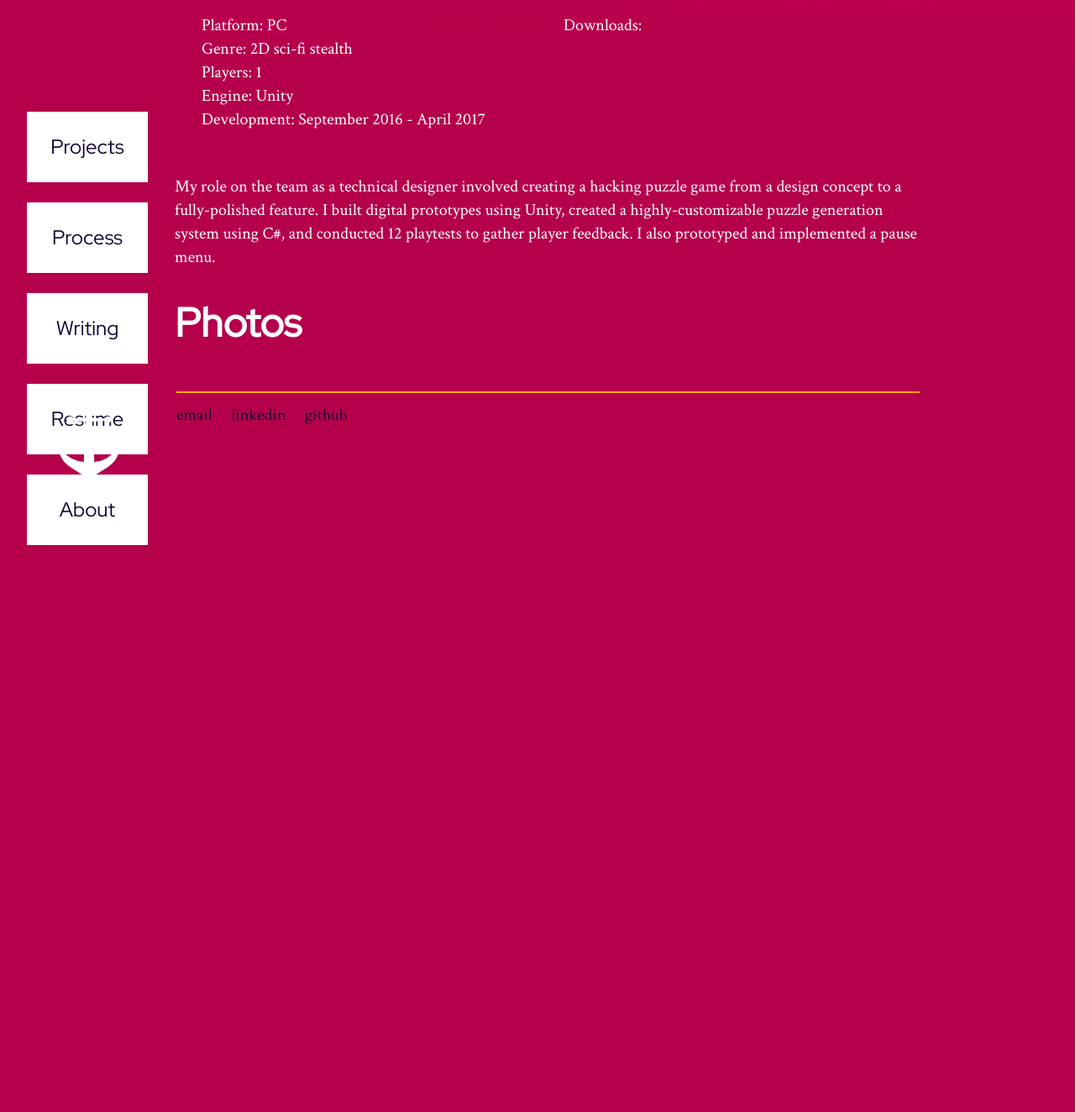
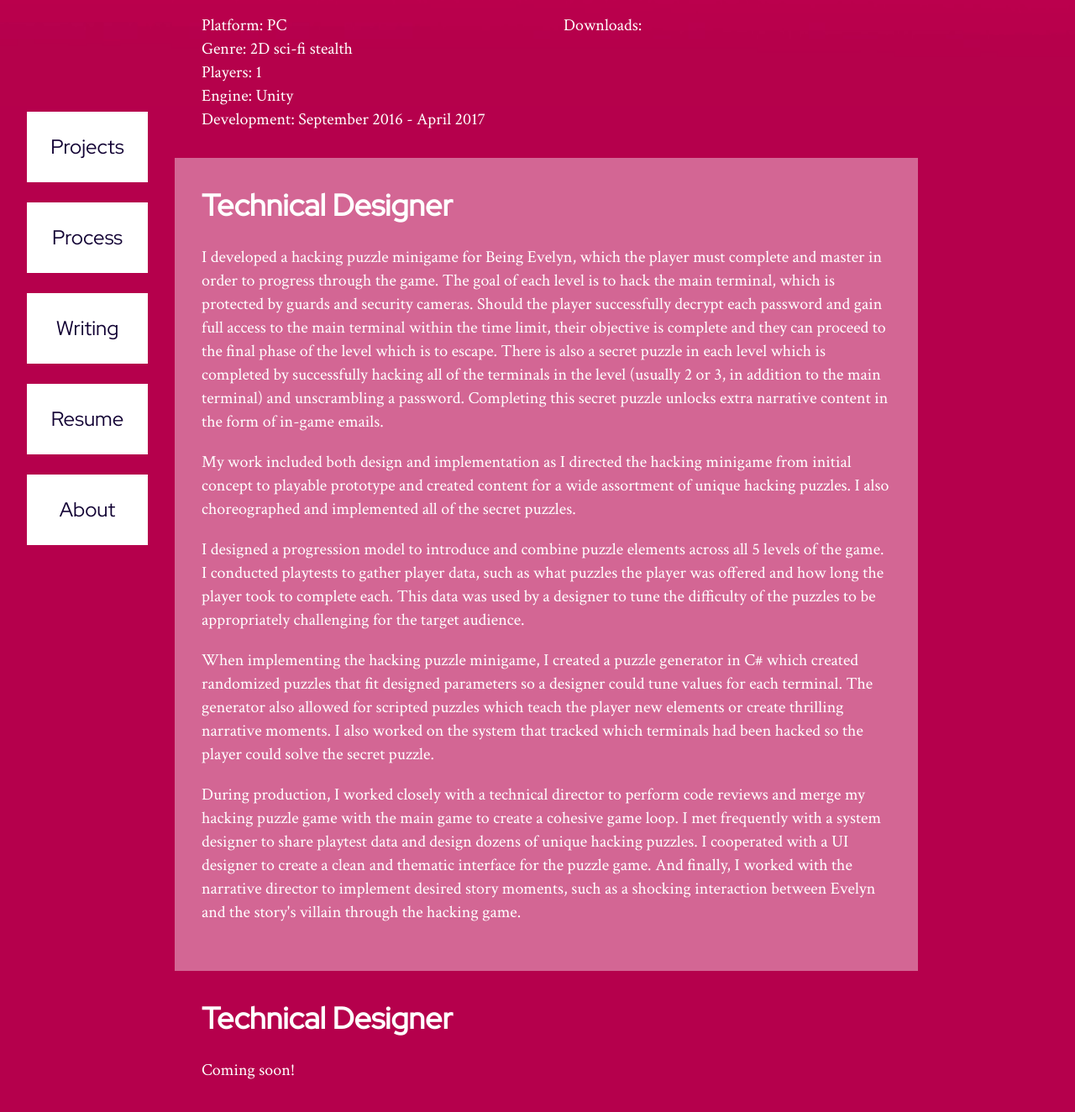
Before and after one commit to digigrant/digigrant.github.io, a Jekyll site: the page built from projects/being-evelyn.html, in a window 1280 px wide and 1400 px high, scrolled down 783 px, cut to the strip 51-1375 px from the top of the window. Shown: the whole strip at 84% size. Built offline with Jekyll 4.4.1, drawn with Linux system fonts in a browser that asks for light colours.

Commit message:
page content

```diff
--- a/projects/being-evelyn.html
+++ b/projects/being-evelyn.html
@@ -10,6 +10,20 @@
 video-id: kmlL2PiFl3E
 ---
 
-<p>My role on the team as a technical designer involved creating a hacking puzzle game from a design concept to a fully-polished feature. I built digital prototypes using Unity, created a highly-customizable puzzle generation system using C#, and conducted 12 playtests to gather player feedback. I also prototyped and implemented a pause menu.</p>
+<div class="container-opaque">
+  <h2 class="container-content">Technical Designer</h2>
+  <div class="container-content">
+    <p>I developed a hacking puzzle minigame for Being Evelyn, which the player must complete and master in order to progress through the game. The goal of each level is to hack the main terminal, which is protected by guards and security cameras. Should the player successfully decrypt each password and gain full access to the main terminal within the time limit, their objective is complete and they can proceed to the final phase of the level which is to escape. There is also a secret puzzle in each level which is completed by successfully hacking all of the terminals in the level (usually 2 or 3, in addition to the main terminal) and unscrambling a password. Completing this secret puzzle unlocks extra narrative content in the form of in-game emails.</p>
+    <p>My work included both design and implementation as I directed the hacking minigame from initial concept to playable prototype and created content for a wide assortment of unique hacking puzzles. I also choreographed and implemented all of the secret puzzles.</p>
+    <p>I designed a progression model to introduce and combine puzzle elements across all 5 levels of the game. I conducted playtests to gather player data, such as what puzzles the player was offered and how long the player took to complete each. This data was used by a designer to tune the difficulty of the puzzles to be appropriately challenging for the target audience.</p>
+    <p>When implementing the hacking puzzle minigame, I created a puzzle generator in C# which created randomized puzzles that fit designed parameters so a designer could tune values for each terminal. The generator also allowed for scripted puzzles which teach the player new elements or create thrilling narrative moments. I also worked on the system that tracked which terminals had been hacked so the player could solve the secret puzzle.</p>
+    <p>During production, I worked closely with a technical director to perform code reviews and merge my hacking puzzle game with the main game to create a cohesive game loop. I met frequently with a system designer to share playtest data and design dozens of unique hacking puzzles. I cooperated with a UI designer to create a clean and thematic interface for the puzzle game. And finally, I worked with the narrative director to implement desired story moments, such as a shocking interaction between Evelyn and the story's villain through the hacking game.</p>
+  </div>
+</div>
 
-<h1>Photos</h1>
+<div class="container">
+  <h2 class="container-content">Technical Designer</h2>
+  <div class="container-content">
+    <p>Coming soon!</p>
+  </div>
+</div>
```
